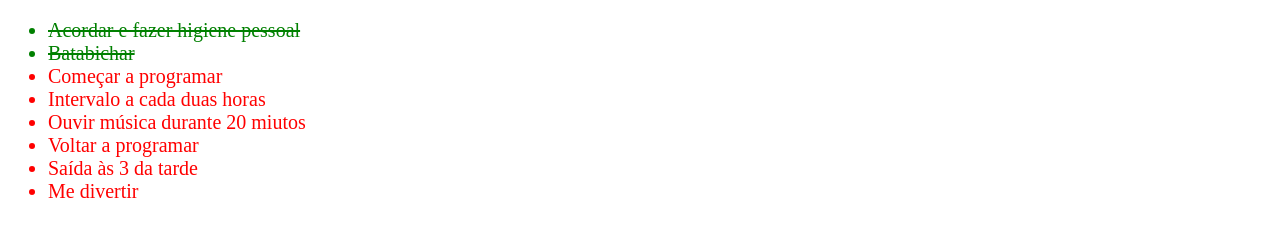
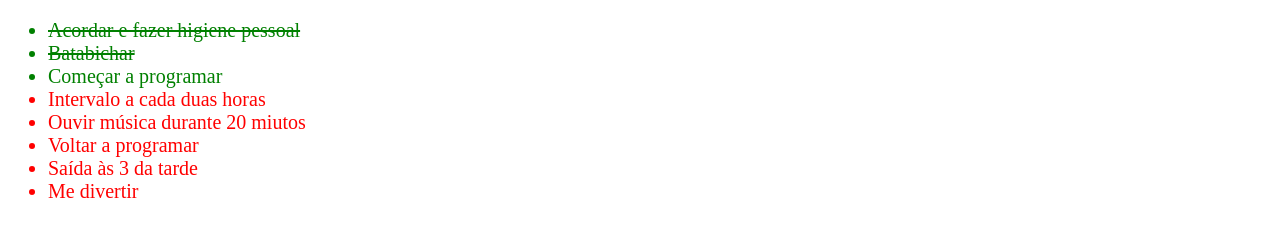
Before and after one commit to antonia567/Webquuen, a plain HTML site: page index.html in a window 1280 px wide. Shown: the part 61-298 px from the top of the page. Drawn offline with Linux system fonts and the light colour scheme.

Commit message:
item alterado

```diff
--- a/index.html
+++ b/index.html
@@ -11,7 +11,7 @@
   <ul>
     <li class="concluida"><del>Acordar e fazer higiene pessoal</del></li>
     <li class="concluida"><del>Batabichar</del></li>
-    <li class="pendente">Começar a programar</li>
+    <li class="concluida">Começar a programar</li>
     <li class="pendente">Intervalo a cada duas horas</li>
     <li class="pendente">Ouvir música durante 20 miutos</li>
     <li class="pendente">Voltar a programar</li>
```
